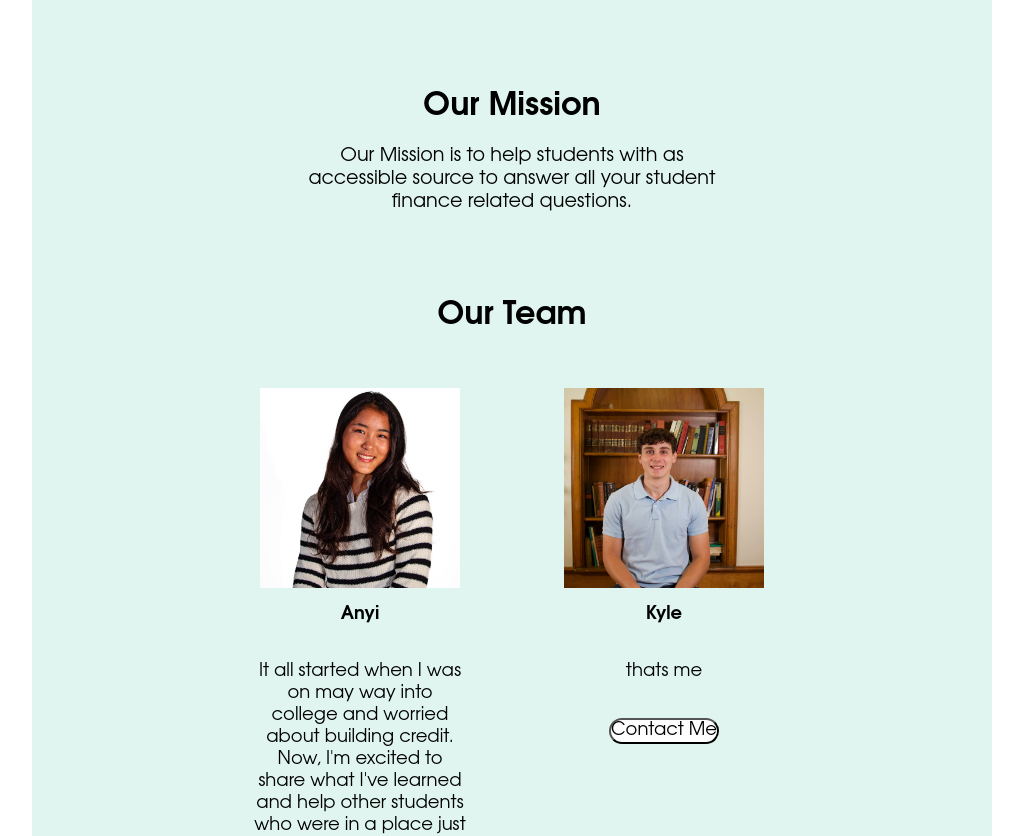
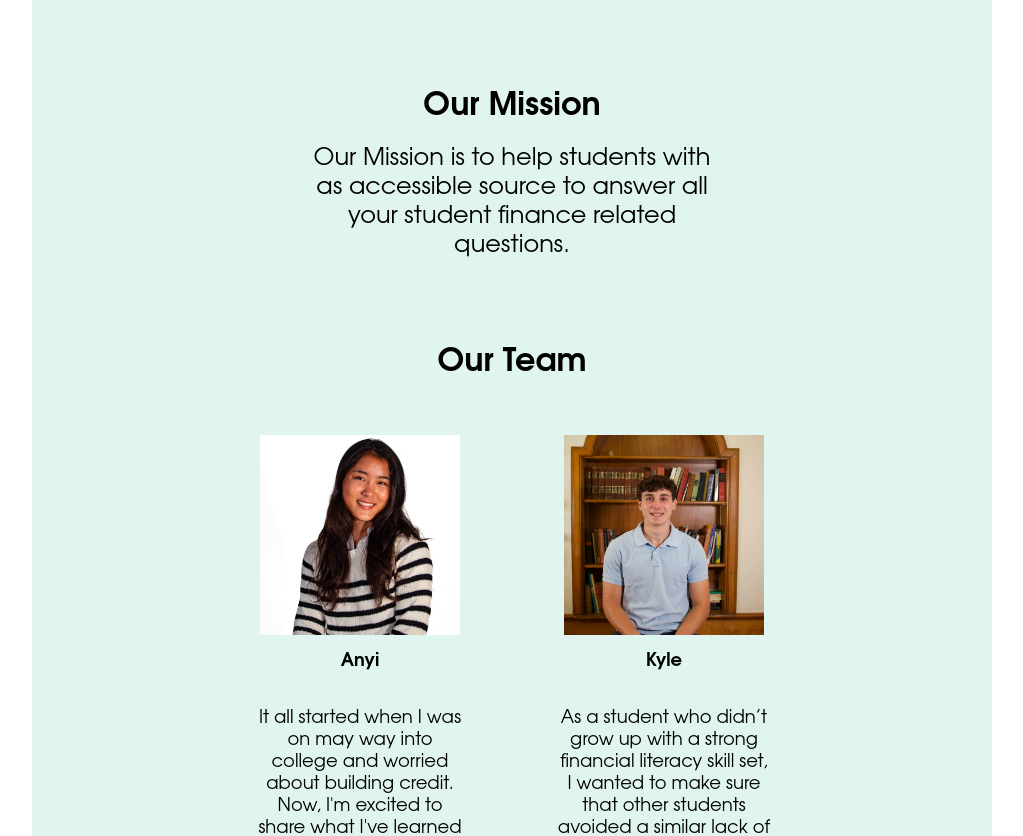
Before and after one commit to anyi-sunny/FinanceProject, a React (Create React App) app in the folder finance-project/: page /About in a window 1280 px wide. Shown: the part 220-1056 px from the top of the page, without its empty margins (128-1151 px from the left). Built offline with nearby package versions, Linux system fonts and the light colour scheme.

Commit message:
about page changes

```diff
--- a/finance-project/src/Components/Carousel.js
+++ b/finance-project/src/Components/Carousel.js
@@ -4,7 +4,7 @@ import '../Style/Carousel.css'
 // const colors = ["#59C9A5", "#EF6F6C", "#FFEE93"]
 const colors = ["#59C9A5", "#59C9A5", "#59C9A5"]
 const text = ["Student", "Finance", "Simplified"]
-const delay = 5000;
+const delay = 3000;
 
 function Carousel({ images }) {
     const [index, setIndex] = React.useState(0)
--- a/finance-project/src/Pages/About.js
+++ b/finance-project/src/Pages/About.js
@@ -39,7 +39,7 @@ function About (){
                             <div className='text'>
                                 <p className='name'>  {d.name}</p>
                                 <p>{d.text}</p>
-                                <button className="button">  Contact Me </button>
+                          {/*<button className="button">  Contact Me </button> */}
                             </div>
                         </div>
                     ))}
@@ -62,7 +62,7 @@ const data = [
     {
         name: "Kyle",
         img: `${process.env.PUBLIC_URL}/images/Kyle.jpg`,
-        text: "thats me",
+        text: "As a student who didn’t grow up with a strong financial literacy skill set, I wanted to make sure that other students avoided a similar lack of knowledge had access to the tools to help themselves build their own literacy and empower themselves financially. ",
     }
 
 ]
--- a/finance-project/src/Style/About.css
+++ b/finance-project/src/Style/About.css
@@ -18,7 +18,7 @@
     margin: auto;
     text-align: center;
     padding: 1.2rem;
-    font-size: 1.2rem;
+    font-size: 1.5rem;
     font-weight: normal;
     text-decoration: none;
     font-family: Avenir, Montserrat, Corbel, 'URW Gothic', source-sans-pro, sans-serif;
```
